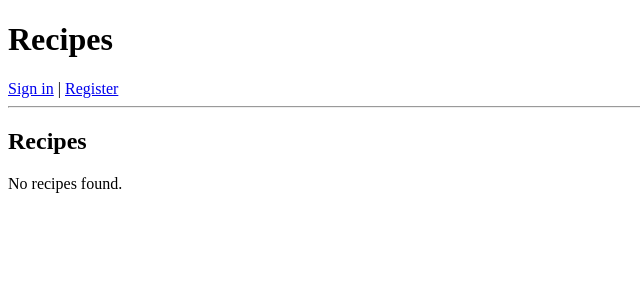
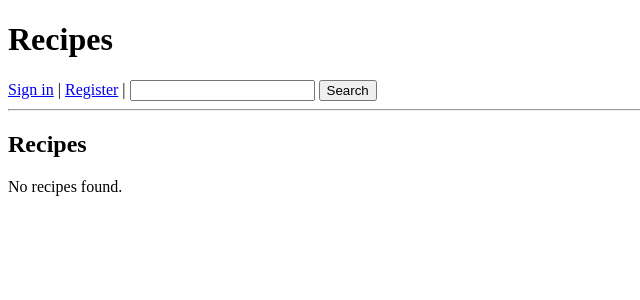
Before and after one commit to dopamiini/recipes, a Flask app: page / in a window 1280 px wide. Shown: the top 300 px of the page, without its empty margins (0-640 px from the left). Run offline with Flask 3, Linux system fonts and the light colour scheme; data that the repository does not hold is empty.

Commit message:
Added search form for recipes to main page.

```diff
--- a/app.py
+++ b/app.py
@@ -88,6 +88,27 @@ def index():
         message_type=message_type,
         recipes=all_recipes,
     )
+
+
+@app.route("/find_recipe")
+def find_recipe():
+    """Search form for recipes by search term."""
+    search = request.args.get("search", "")
+
+    if len(search) > 50:
+        abort(400)
+
+    if search:
+        all_recipes = recipes.find_recipes(search)
+    else:
+        all_recipes = recipes.get_recipes()
+
+    return render_template(
+        "index.html",
+        recipes=all_recipes,
+        search=search
+    )
+
 
 @app.route("/recipe/<int:recipe_id>")
 def show_recipe(recipe_id):
--- a/recipes.py
+++ b/recipes.py
@@ -61,3 +61,12 @@ def remove_recipe(recipe_id):
     """Handles removing a given recipe from the database."""
     sql = "DELETE FROM recipes WHERE id = ?"
     db.execute(sql, [recipe_id])
+
+
+def find_recipes(query):
+    """Helper function for search recipe when given search string."""
+    sql = """SELECT id, title
+             FROM recipes
+             WHERE title LIKE ? OR description LIKE ?
+             ORDER BY id DESC"""
+    return db.query(sql, ["%" + query + "%", "%" + query + "%"])
--- a/templates/index.html
+++ b/templates/index.html
@@ -12,13 +12,21 @@
       {% if session.username %}
         Logged in as {{ session.username }} |
         <a href="/new_recipe">Add recipe</a> |
-          <form action="/logout" method="POST" style="display: inline;">
+          <form action="/logout" method="post" style="display: inline;">
             <input type="hidden" name="csrf_token" value="{{ session.csrf_token }}">
             <button type="submit" class="logout-link">Logout</button>
+          </form> |
+          <form action="/find_recipe" method="get" style="display: inline;">
+            <input type="text" name="search">
+            <input type="submit" value="Search">
           </form>
       {% else %}
         <a href="/login">Sign in</a> |
-        <a href="/register">Register</a>
+        <a href="/register">Register</a> |
+        <form action="/search" method="get" style="display: inline;">
+          <input type="text" name="search">
+          <input type="submit" value="Search">
+        </form>
       {% endif %}
   </div>
   <hr>
```
